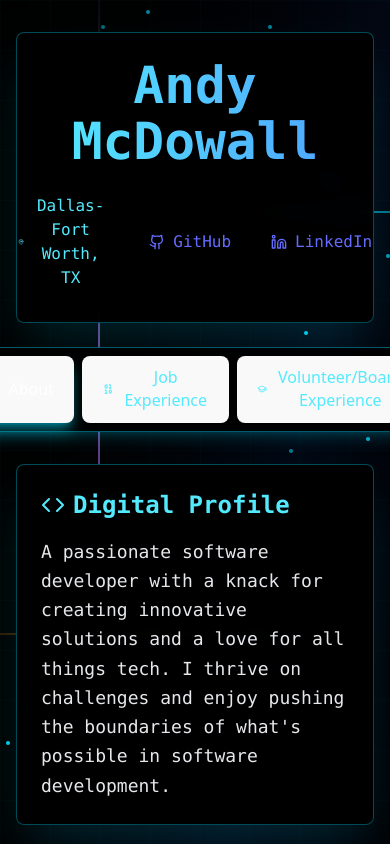
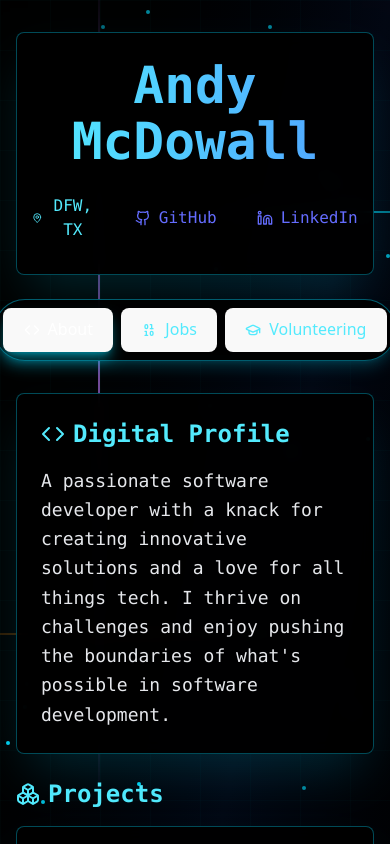
Before and after one commit to andym1125/andym1125.github.io, a React (Vite) app: page / in a window 390 px wide. Shown: the top 844 px of the page. Built offline with nearby package versions, Linux system fonts and the light colour scheme.

Commit message:
Mobile friendly

```diff
--- a/src/components/TronTheme/TronResume.tsx
+++ b/src/components/TronTheme/TronResume.tsx
@@ -17,12 +17,14 @@ import ProjectsCard from "./ProjectsCard";
 import EducationCard from "./EducationCard";
 import AwardsCard from "./AwardsCard";
 import SidebarLayout from "./SidebarLayout";
+import { useWindowAtLeast } from "../../useWindowSize";
 
 const TronResume: React.FC<{ personalInfo: PersonalInfo }> = ({
   personalInfo,
 }) => {
   const [activeSection, setActiveSection] = useState("about");
   const [isVisible, setIsVisible] = useState(false);
+  const isLargeScreen = useWindowAtLeast(600)
 
   useEffect(() => {
     setIsVisible(true);
@@ -135,7 +137,8 @@ const TronResume: React.FC<{ personalInfo: PersonalInfo }> = ({
           <div className="flex justify-center items-center gap-6 text-cyan-300 font-mono">
             <div className="flex items-center gap-2 hover:text-cyan-200 hover:scale-110 transition-all duration-300 cursor-pointer hover-glow p-2 rounded">
               <MapPin className="w-4 h-4" />
-              <span>{personalInfo.location}</span>
+
+              {isLargeScreen ? <span>{personalInfo.location}</span>: <span>DFW, TX</span>}
             </div>
             <a
               href={personalInfo.github}
@@ -160,14 +163,15 @@ const TronResume: React.FC<{ personalInfo: PersonalInfo }> = ({
         <div className="flex justify-center mb-8">
           <div className="bg-black/90 backdrop-blur-sm border border-cyan-500/50 rounded-full p-2 flex gap-2 shadow-lg shadow-cyan-500/20 hover:shadow-cyan-400/30 transition-all duration-300">
             {[
-              { id: "about", label: "About", icon: Code },
-              { id: "work", label: "Job Experience", icon: Binary },
+              { id: "about", label: "About", shortLabel: "About", icon: Code },
+              { id: "work", label: "Job Experience", shortLabel: "Jobs", icon: Binary },
               {
                 id: "volunteer",
                 label: "Volunteer/Board Experience",
+                shortLabel: "Volunteering",
                 icon: GraduationCap,
               },
-            ].map(({ id, label, icon: Icon }) => (
+            ].map(({ id, label, shortLabel, icon: Icon }) => (
               <button
                 key={id}
                 onClick={() => setActiveSection(id)}
@@ -178,7 +182,9 @@ const TronResume: React.FC<{ personalInfo: PersonalInfo }> = ({
                 }`}
               >
                 <Icon className="w-4 h-4 group-hover:rotate-12 transition-transform duration-300" />
-                {label}
+                {
+                  isLargeScreen ? label : shortLabel
+                }
               </button>
             ))}
           </div>
--- /dev/null
+++ b/src/useWindowSize.tsx
@@ -0,0 +1,52 @@
+import { useState, useEffect } from 'react';
+
+export interface WindowSize {
+	width: number
+	height: number
+}
+
+export function useWindowAtLeast(x: number, y: number = -1 ) {
+	const [windowSize, setWindowSize] = useState<WindowSize>({
+    width: -1,
+    height: -1,
+  });
+
+  useEffect(() => {
+    function handleResize() {
+      setWindowSize({
+        width: window.innerWidth,
+        height: window.innerHeight,
+      });
+    }
+
+    window.addEventListener("resize", handleResize);
+    handleResize();
+
+    return () => window.removeEventListener("resize", handleResize);
+  }, []);
+
+  return windowSize.width >= x && (y != -1 ? windowSize.height >= y : true);
+}
+
+export function useWindowSize() {
+  const [windowSize, setWindowSize] = useState<WindowSize>({
+    width: -1,
+    height: -1,
+  });
+
+  useEffect(() => {
+    function handleResize() {
+      setWindowSize({
+        width: window.innerWidth,
+        height: window.innerHeight,
+      });
+    }
+
+    window.addEventListener("resize", handleResize);
+    handleResize();
+
+    return () => window.removeEventListener("resize", handleResize);
+  }, []);
+
+  return windowSize;
+}
```
Also changed, not shown: 3 other files (tests, documents, lock files or other folders).
